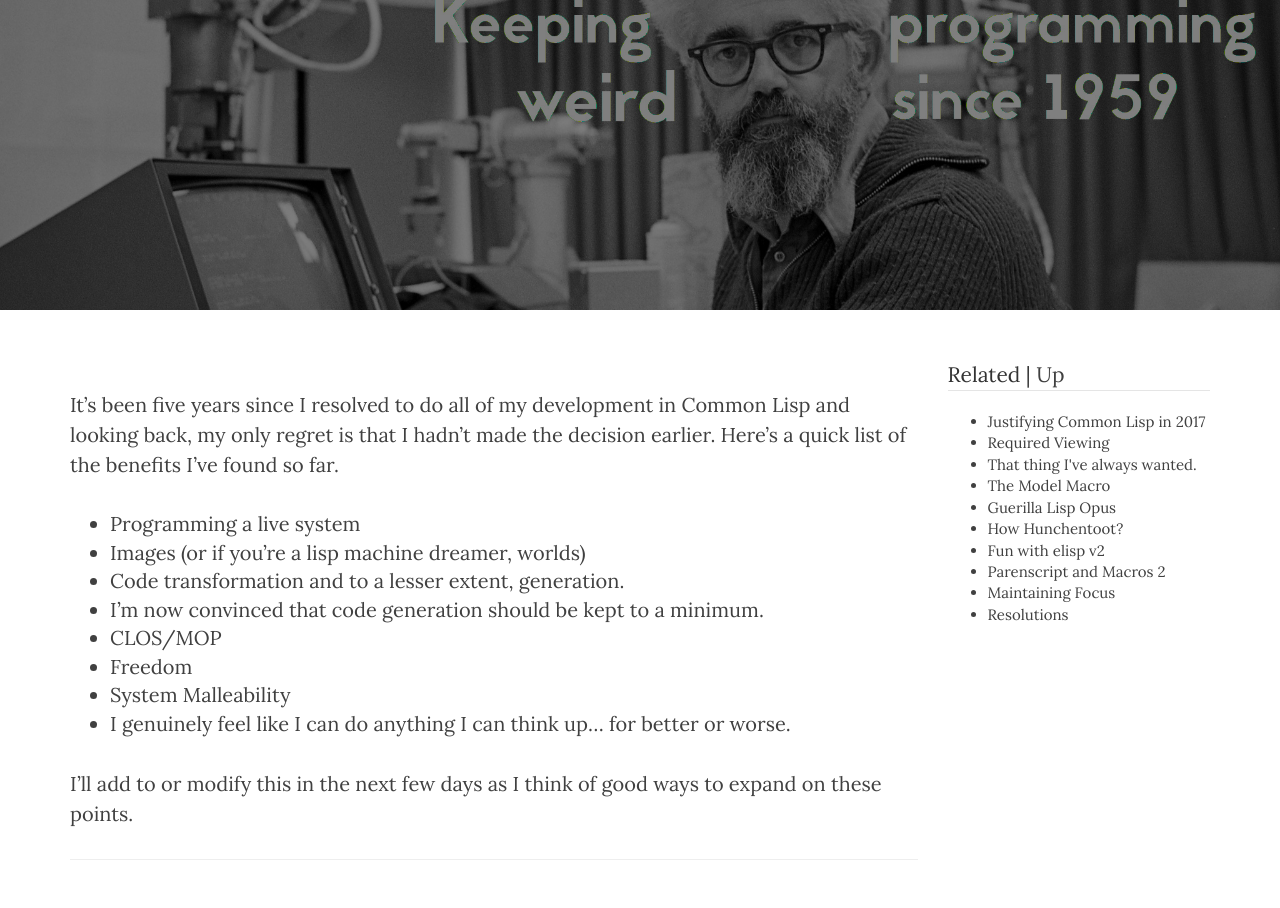
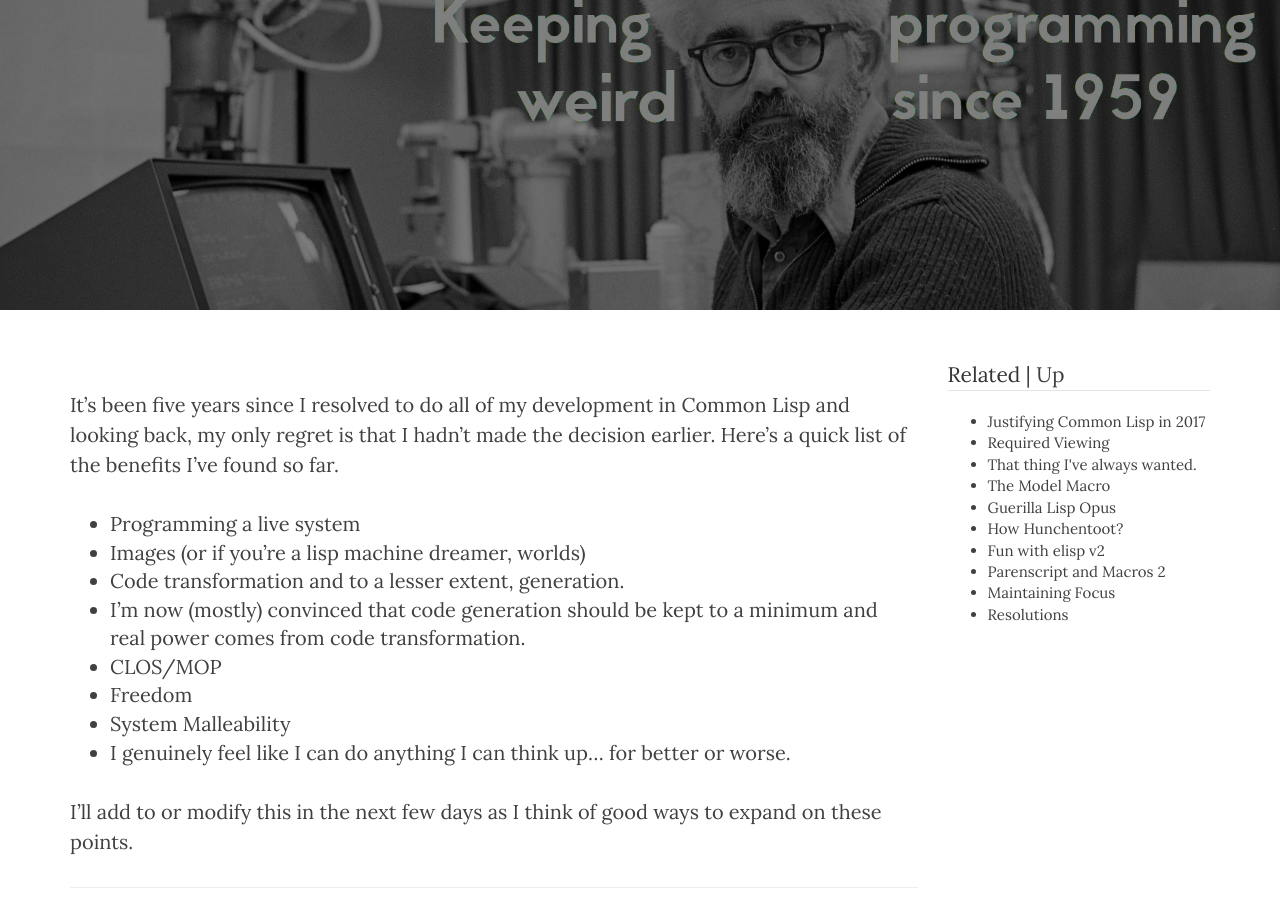
Before and after one commit to cmoore/cmoore.github.com, a Jekyll site: the page built from _posts/2018-6-4-five-years-with-common-lisp.markdown, in a window 1280 px wide. Built offline with Jekyll 4.4.1, drawn with Linux system fonts in a browser that asks for light colours; some web fonts are replaced; comment, search, counter and statistics services are not loaded.

Commit message:
Mostly...

```diff
--- a/_posts/2018-6-4-five-years-with-common-lisp.markdown
+++ b/_posts/2018-6-4-five-years-with-common-lisp.markdown
@@ -10,7 +10,7 @@ It's been five years since I resolved to do all of my development in Common Lisp
 - Programming a live system
 - Images (or if you're a lisp machine dreamer, worlds)
 - Code transformation and to a lesser extent, generation.
- - I'm now convinced that code generation should be kept to a minimum.
+ - I'm now (mostly) convinced that code generation should be kept to a minimum and real power comes from code transformation.
 - CLOS/MOP
 - Freedom
 - System Malleability
```
